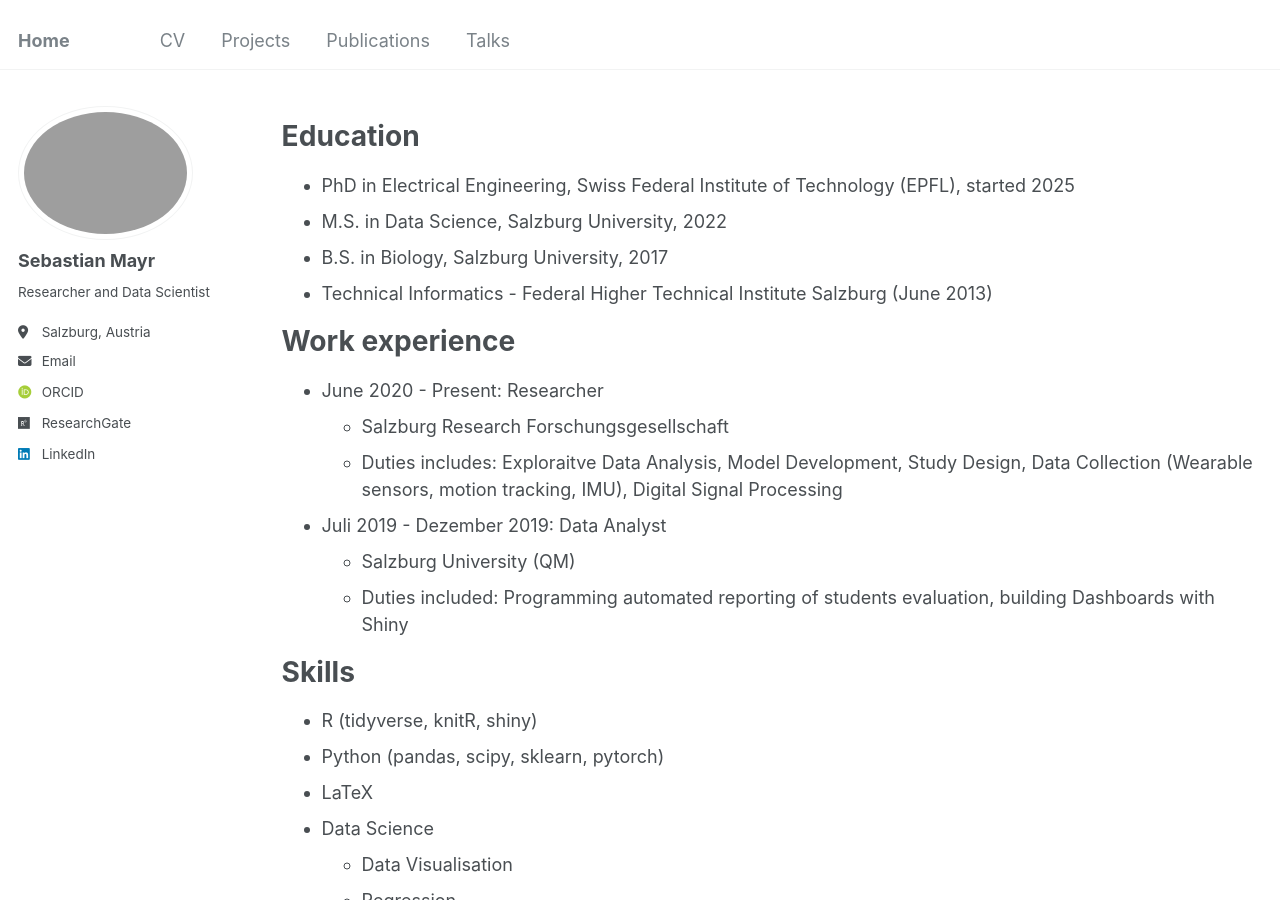
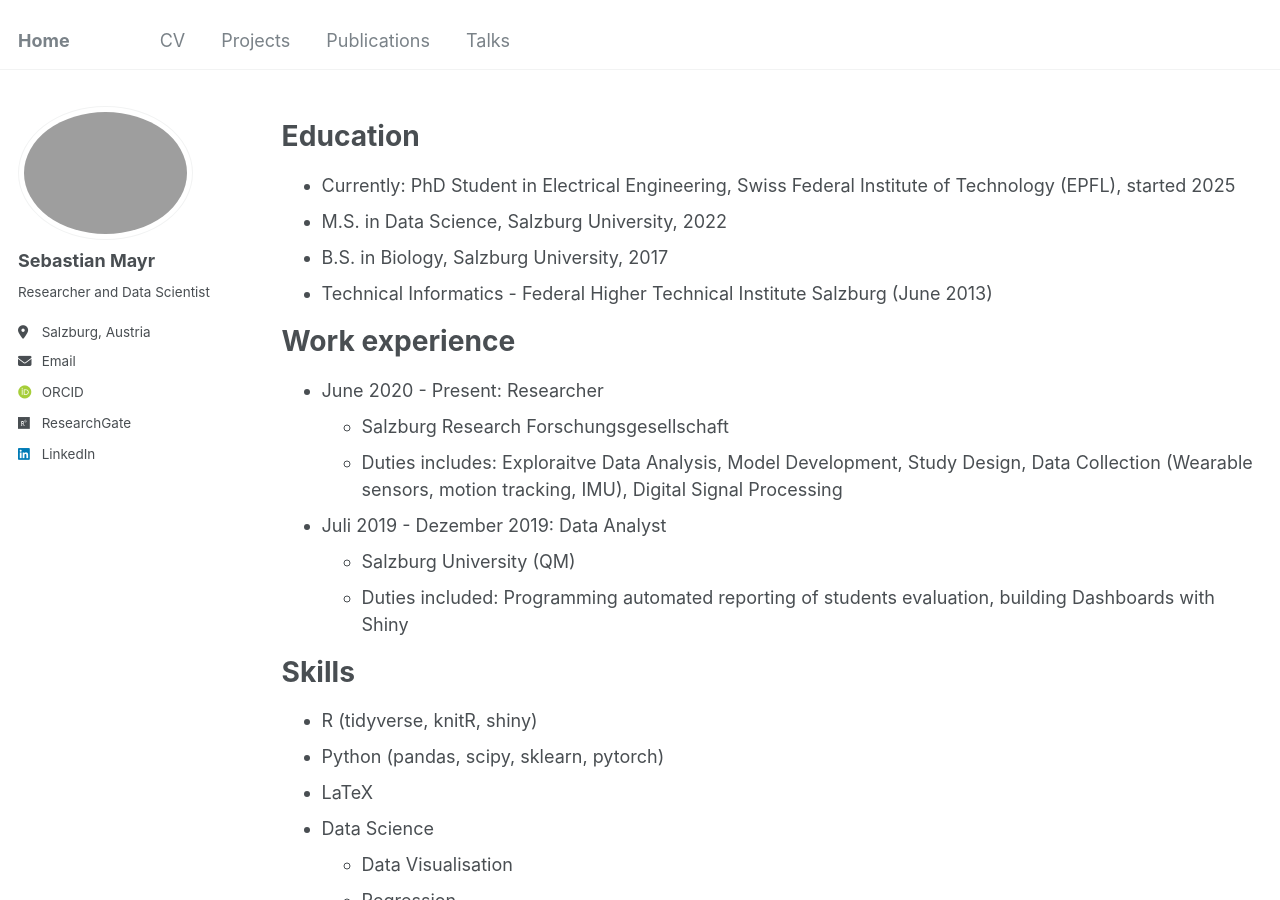
Before and after one commit to seb-93/seb-93.github.io, a Jekyll site: the page built from _pages/CV.md, in a window 1280 px wide and 900 px high. Built offline with Jekyll 4.4.1, drawn with Linux system fonts in a browser that asks for light colours; some web fonts are replaced.

Commit message:
cv update

```diff
--- a/_pages/CV.md
+++ b/_pages/CV.md
@@ -9,7 +9,7 @@ redirect_from:
 {% include base_path %}
 
 # Education
-* PhD in Electrical Engineering, Swiss Federal Institute of Technology (EPFL), started 2025
+* Currently: PhD Student in Electrical Engineering, Swiss Federal Institute of Technology (EPFL), started 2025
 * M.S. in Data Science, Salzburg University, 2022
 * B.S. in Biology, Salzburg University, 2017
 * Technical Informatics - Federal Higher Technical Institute Salzburg (June 2013)
```
